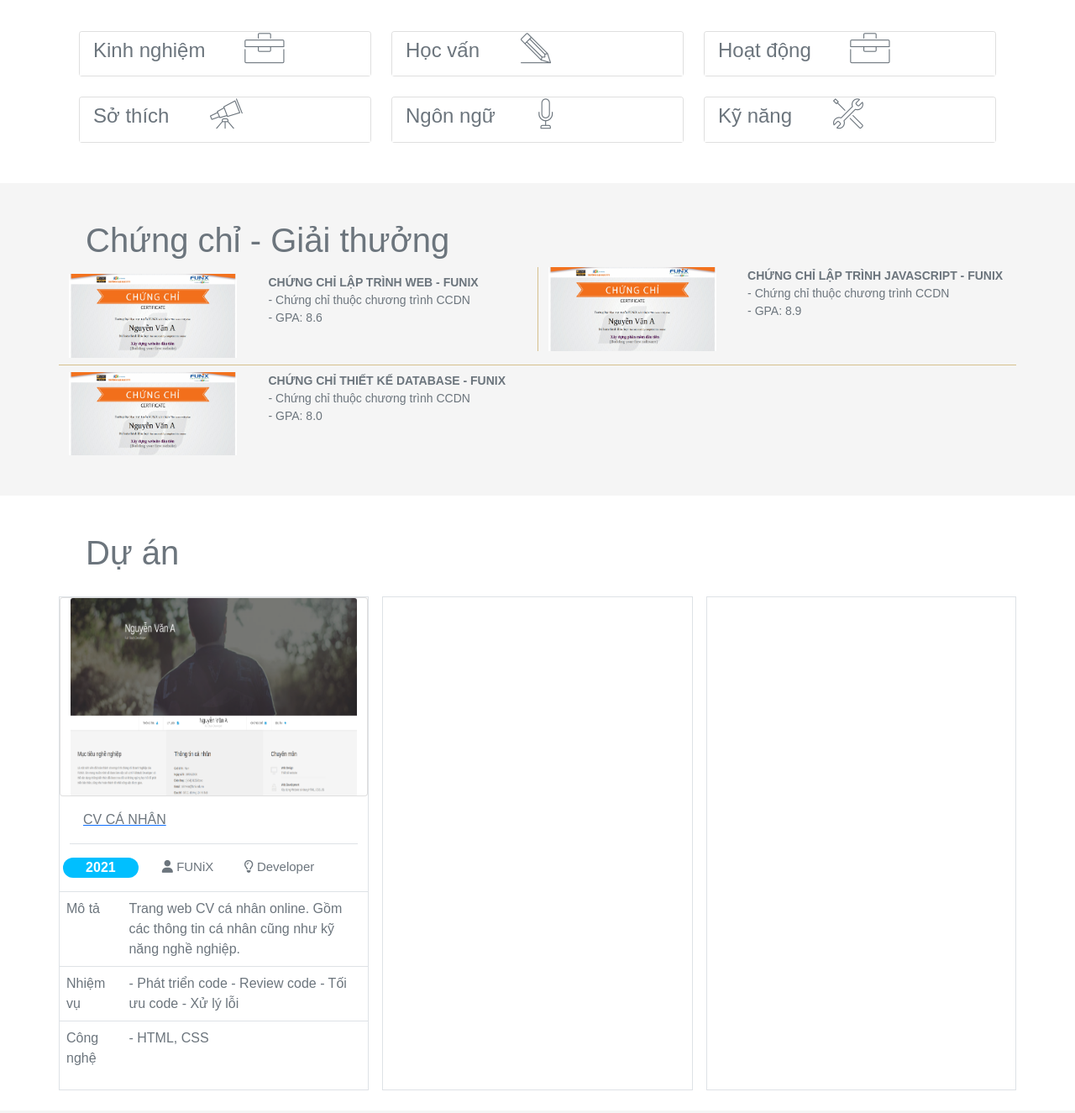
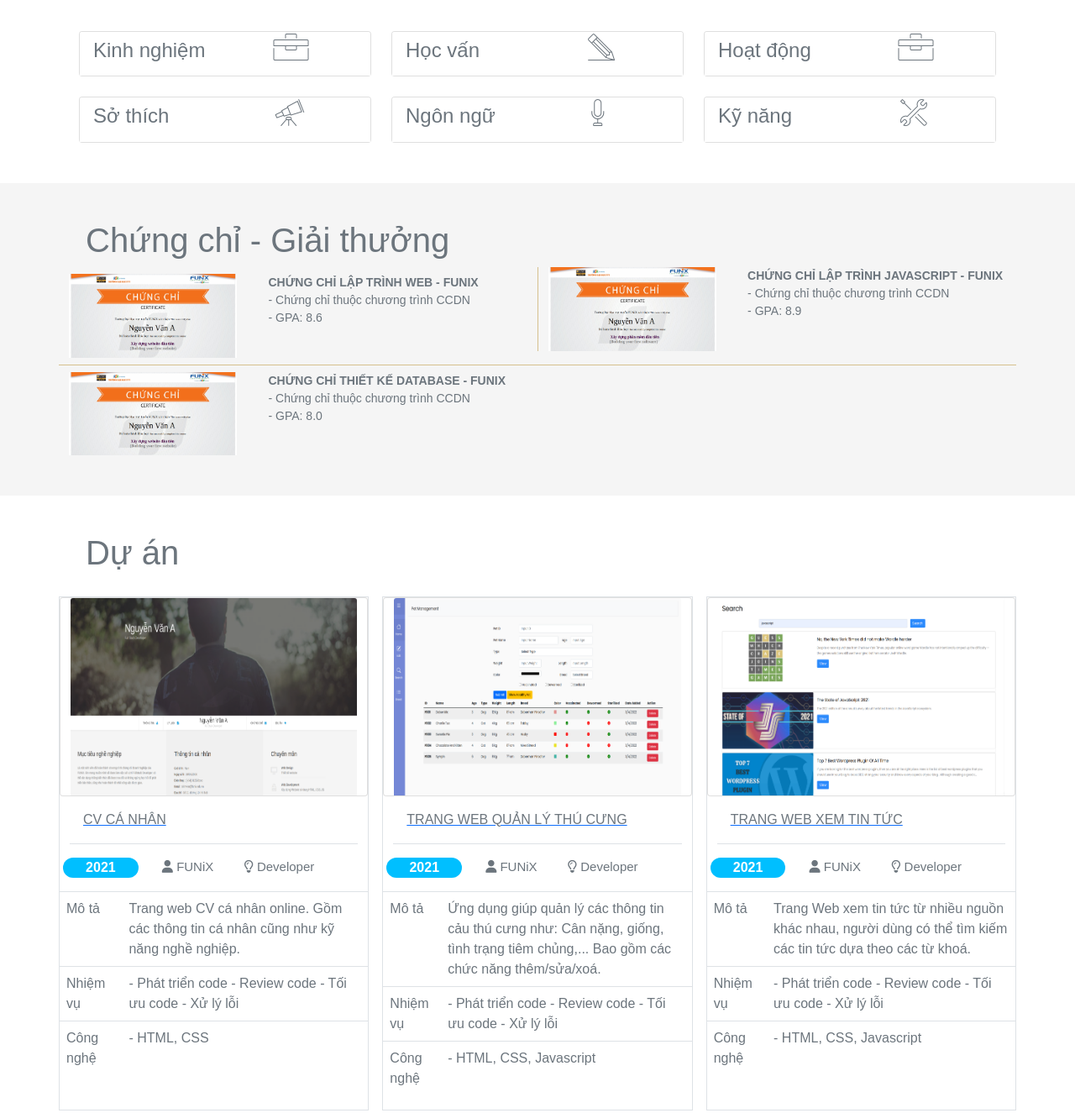
Before and after one commit to commander1991/asm3, a plain HTML site: page index.html in a window 1280 px wide. Shown: the part 845-2170 px from the top of the page at 84% size. Drawn offline with nearby package versions, Linux system fonts and the light colour scheme.

Commit message:
final update

```diff
--- a/index.html
+++ b/index.html
@@ -224,15 +224,18 @@
 								<div class="accordion accordion-flush">
 									<div class="accordion-item">
 										<div class="accordion-header">
-											<div class="collapsed" onclick="toggleContent('1')"
+											<div class="row collapsed align-items-start" onclick="toggleContent('1')"
 												onmouseover="showText('1')" onmouseout="hideText('1')" type="button"
 												data-bs-toggle="collapse" data-bs-target="#flush-collapse1"
-												aria-expanded="false" aria-controls="flush-collapse1" id="collapse">
-												<h4>Kinh nghiệm
-													<span class="ms-5"><i class=ic-toolbox
-															style="scale: 150%;"></i></span>
-												</h4>
-												<div class="btn btn-warning viewmore" id="viewmore1"
+												aria-expanded="false" aria-controls="flush-collapse1"
+												style="flex-direction: row;">
+												<div class="col-8">
+													<h4>Kinh nghiệm</h4>
+												</div>
+												<div class="col-4 align-items-start">
+													<i class=ic-toolbox style="scale: 200%;"></i>
+												</div>
+												<div class="col-4 btn btn-warning viewmore" id="viewmore1"
 													style="display: none">
 													<h6 id="hiddenText1" class="hidden-text-1">
 														<i class="fa-solid fa-caret-down me-1"></i>View more
@@ -284,14 +287,17 @@
 								<div class="accordion accordion-flush">
 									<div class="accordion-item">
 										<div class="accordion-header">
-											<div class="collapsed" onclick="toggleContent('2')"
+											<div class="row align-items-start collapsed" onclick="toggleContent('2')"
 												onmouseover="showText('2')" onmouseout="hideText('2')" type="button"
 												data-bs-toggle="collapse" data-bs-target="#flush-collapse2"
-												aria-expanded="false" aria-controls="flush-collapse2">
-												<h4>Học vấn
-													<span class="ms-5"><i class=ic-pencil
-															style="scale: 150%;"></i></span>
-												</h4>
+												aria-expanded="false" aria-controls="flush-collapse2"
+												style="flex-direction: row;">
+												<div class="col-8">
+													<h4>Học vấn</h4>
+												</div>
+												<div class="col-4 align-items-start">
+													<i class=ic-pencil style="scale: 200%;"></i>
+												</div>
 												<div class="btn btn-warning viewmore" id="viewmore2"
 													style="display: none">
 													<h6 id="hiddenText2" class="hidden-text-2">
@@ -347,14 +353,17 @@
 								<div class="accordion accordion-flush">
 									<div class="accordion-item">
 										<div class="accordion-header">
-											<div class="collapsed" onclick="toggleContent('3')"
+											<div class="row align-items-start collapsed" onclick="toggleContent('3')"
 												onmouseover="showText('3')" onmouseout="hideText('3')" type="button"
 												data-bs-toggle="collapse" data-bs-target="#flush-collapse3"
-												aria-expanded="false" aria-controls="flush-collapse3">
-												<h4>Hoạt động
-													<span class="ms-5"><i class=ic-toolbox
-															style="scale: 150%;"></i></span>
-												</h4>
+												aria-expanded="false" aria-controls="flush-collapse3"
+												style="flex-direction: row;">
+												<div class="col-8">
+													<h4>Hoạt động</h4>
+												</div>
+												<div class="col-4 align-items-start">
+													<i class=ic-toolbox style="scale: 200%;"></i>
+												</div>
 												<div class="btn btn-warning viewmore" id="viewmore3"
 													style="display: none">
 													<h6 id="hiddenText3" class="hidden-text-3">
@@ -401,14 +410,17 @@
 								<div class="accordion accordion-flush">
 									<div class="accordion-item">
 										<div class="accordion-header">
-											<div class="collapsed" onclick="toggleContent('4')"
+											<div class="row align-items-start collapsed" onclick="toggleContent('4')"
 												onmouseover="showText('4')" onmouseout="hideText('4')" type="button"
 												data-bs-toggle="collapse" data-bs-target="#flush-collapse4"
-												aria-expanded="false" aria-controls="flush-collapse4">
-												<h4>Sở thích
-													<span class="ms-5"><i class=ic-telescope
-															style="scale: 150%;"></i></span>
-												</h4>
+												aria-expanded="false" aria-controls="flush-collapse4"
+												style="flex-direction: row;">
+												<div class="col-8">
+													<h4>Sở thích</h4>
+												</div>
+												<div class="col-4 align-items-start">
+													<i class=ic-telescope style="scale: 200%;"></i>
+												</div>
 												<div class="btn btn-warning viewmore" id="viewmore4"
 													style="display: none">
 													<h6 id="hiddenText4" class="hidden-text-4">
@@ -465,13 +477,17 @@
 								<div class="accordion accordion-flush">
 									<div class="accordion-item">
 										<div class="accordion-header">
-											<div class="collapsed" onclick="toggleContent('5')"
+											<div class="row align-items-start collapsed" onclick="toggleContent('5')"
 												onmouseover="showText('5')" onmouseout="hideText('5')" type="button"
 												data-bs-toggle="collapse" data-bs-target="#flush-collapse5"
-												aria-expanded="false" aria-controls="flush-collapse5">
-												<h4>Ngôn ngữ
-													<span class="ms-5"><i class=ic-mic style="scale: 150%;"></i></span>
-												</h4>
+												aria-expanded="false" aria-controls="flush-collapse5"
+												style="flex-direction: row;">
+												<div class="col-8">
+													<h4>Ngôn ngữ</h4>
+												</div>
+												<div class="col-4 align-items-start">
+													<i class=ic-mic style="scale: 200%;"></i>
+												</div>
 												<div class="btn btn-warning viewmore" id="viewmore5"
 													style="display: none">
 													<h6 id="hiddenText5" class="hidden-text-5">
@@ -519,14 +535,17 @@
 								<div class="accordion accordion-flush">
 									<div class="accordion-item">
 										<div class="accordion-header">
-											<div class="collapsed" onclick="toggleContent('6')"
+											<div class="row align-items-start collapsed" onclick="toggleContent('6')"
 												onmouseover="showText('6')" onmouseout="hideText('6')" type="button"
 												data-bs-toggle="collapse" data-bs-target="#flush-collapse6"
-												aria-expanded="false" aria-controls="flush-collapse6">
-												<h4>Kỹ năng
-													<span class="ms-5"><i class=ic-tools-2
-															style="scale: 150%;"></i></span>
-												</h4>
+												aria-expanded="false" aria-controls="flush-collapse6"
+												style="flex-direction: row;">
+												<div class="col-8">
+													<h4>Kỹ năng</h4>
+												</div>
+												<div class="col-4 align-items-start">
+													<i class=ic-tools-2 style="scale: 200%;"></i>
+												</div>
 												<div class="btn btn-warning viewmore" id="viewmore6"
 													style="display: none">
 													<h6 id="hiddenText6" class="hidden-text-6">
@@ -736,10 +755,117 @@
 					<!-- Project 2 -->
 					<div class="col border">
 						<!-- ... (similar structure as Project 1) -->
+						<div class="row">
+							<div class="card">
+								<img src="./images/project_2.png" class="card-img-top">
+							</div>
+							<a href="./digital-cv.html">
+								<div class="card-body border-bottom">
+									TRANG WEB QUẢN LÝ THÚ CƯNG
+								</div>
+							</a>
+							<div class="card-body">
+								<div class="row align-items-center">
+									<div class="col-3 year mobile-align-items-center">
+										2021
+									</div>
+									<div class="col-9 mobile-align-items-center" style="font-size: 15px;">
+										<span class="col-sm-10 space-cv px-3">
+											<i class="fa-solid fa-user"></i>
+											<span>FUNiX</span>
+										</span>
+										<span class="col-sm-10 space-cv text-nowrap ps-3">
+											<i class="fa-regular fa-lightbulb"></i>
+											<span>Developer</span>
+										</span>
+									</div>
+								</div>
+							</div>
+						</div>
+						<div class="row border-top">
+							<table class="table">
+								<tbody>
+									<tr>
+										<td>Mô tả</td>
+										<td>
+											Ứng dụng giúp quản lý các thông tin cảu thú cưng như: Cân nặng, giống,
+											tình
+											trạng
+											tiêm chủng,... Bao gồm các chức năng thêm/sửa/xoá. </td>
+									</tr>
+									<tr>
+										<td>Nhiệm vụ</td>
+										<td>- Phát triển code - Review code - Tối
+											ưu
+											code
+											-
+											Xử lý lỗi</td>
+									</tr>
+									<tr style="border: white;">
+										<td>Công nghệ</td>
+										<td>- HTML, CSS, Javascript</td>
+									</tr>
+								</tbody>
+							</table>
+						</div>
 					</div>
 					<!-- Project 3 -->
 					<div class="col border">
 						<!-- ... (similar structure as Project 1) -->
+						<div class="row">
+							<div class="card">
+								<img src="./images/project_3.png" class="card-img-top">
+							</div>
+							<a href="./digital-cv.html">
+								<div class="card-body border-bottom">
+									TRANG WEB XEM TIN TỨC
+								</div>
+							</a>
+							<div class="card-body">
+								<div class="row align-items-center">
+									<div class="col-3 year mobile-align-items-center">
+										2021
+									</div>
+									<div class="col-9 mobile-align-items-center" style="font-size: 15px;">
+										<span class="col-sm-10 space-cv px-3">
+											<i class="fa-solid fa-user"></i>
+											<span>FUNiX</span>
+										</span>
+										<span class="col-sm-10 space-cv text-nowrap ps-3">
+											<i class="fa-regular fa-lightbulb"></i>
+											<span>Developer</span>
+										</span>
+									</div>
+								</div>
+							</div>
+						</div>
+						<div class="row border-top">
+							<table class="table">
+								<tbody>
+									<tr>
+										<td>Mô tả</td>
+										<td>
+											Trang Web xem tin tức từ nhiều nguồn khác nhau, người dùng có thể tìm
+											kiếm
+											các
+											tin
+											tức dựa theo các từ khoá. </td>
+									</tr>
+									<tr>
+										<td>Nhiệm vụ</td>
+										<td>- Phát triển code - Review code - Tối
+											ưu
+											code
+											-
+											Xử lý lỗi</td>
+									</tr>
+									<tr style="border: white;">
+										<td>Công nghệ</td>
+										<td>- HTML, CSS, Javascript</td>
+									</tr>
+								</tbody>
+							</table>
+						</div>
 					</div>
 				</div>
 			</div>
```
